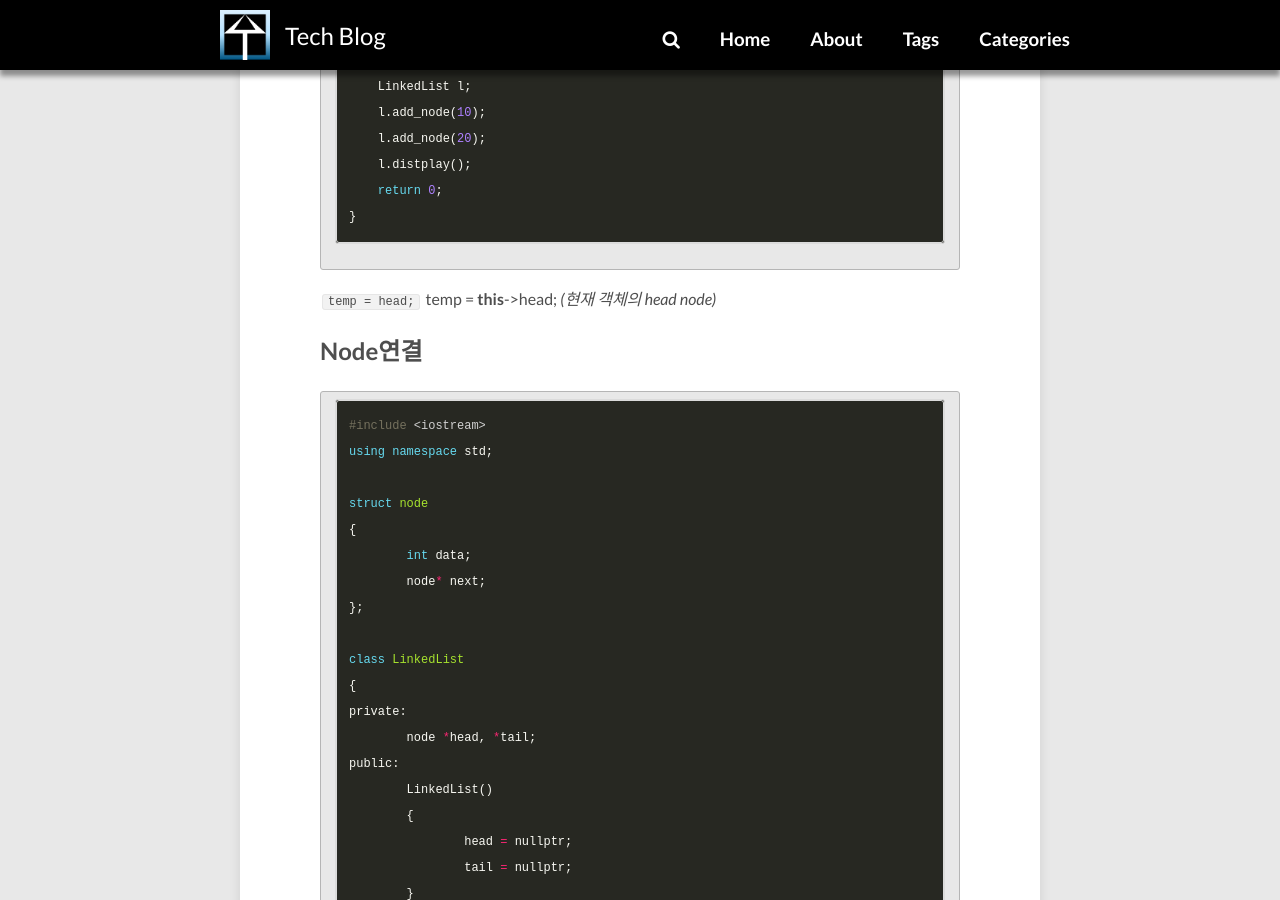
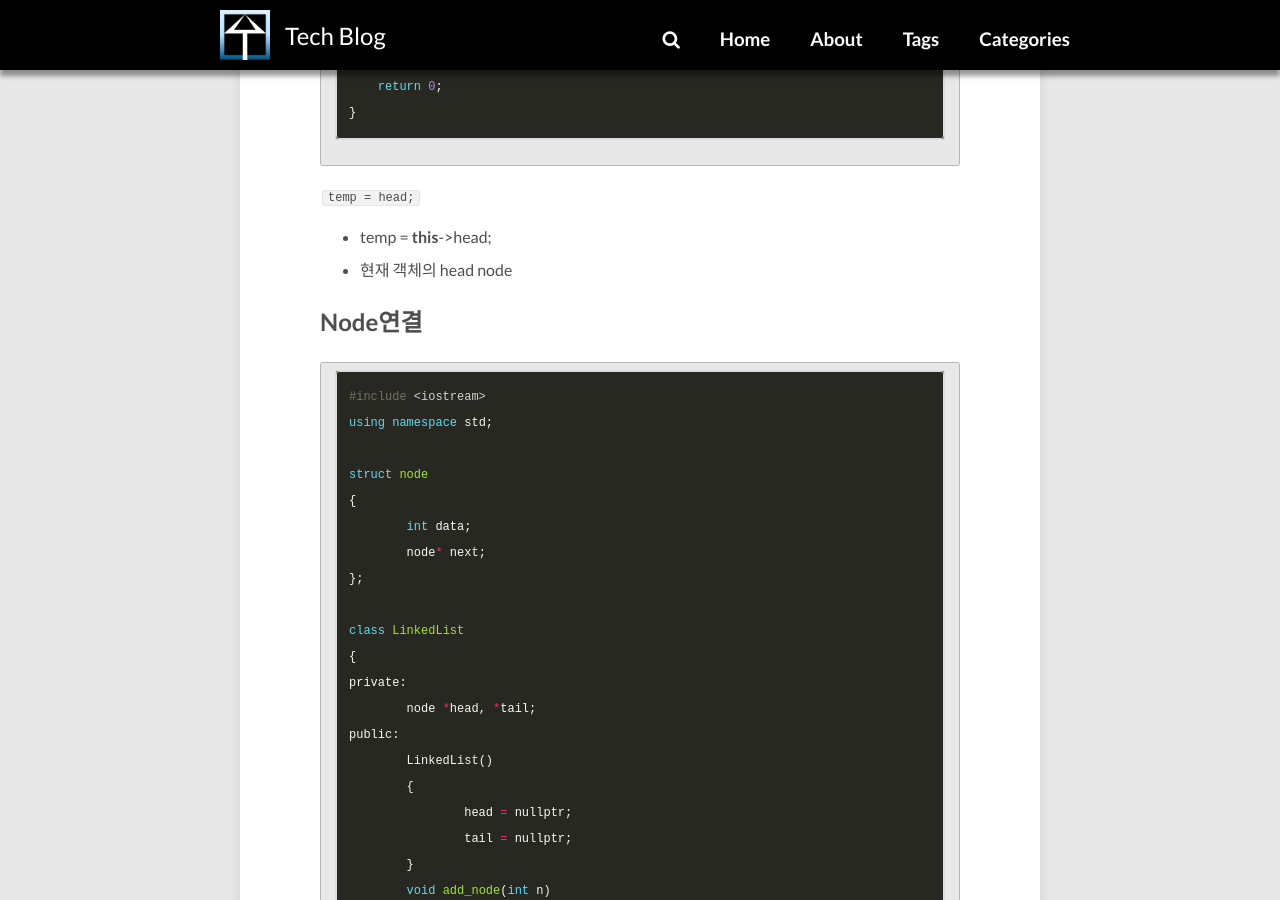
Before and after one commit to sujinsjlee/mg729.github.io, a Jekyll site: the page built from _posts/2020-01-14-DataStructure_(5)_LinkedList.md, in a window 1280 px wide and 900 px high, scrolled down 5804 px. Built offline with Jekyll 4.4.1, drawn with Linux system fonts in a browser that asks for light colours; nearby versions of some CDN libraries; comment, search, counter and statistics services are not loaded.

````diff
--- a/_posts/2020-01-14-DataStructure_(5)_LinkedList.md
+++ b/_posts/2020-01-14-DataStructure_(5)_LinkedList.md
@@ -234,7 +228,9 @@ int main()
 ```
 {: .notice}
 
- `temp = head;` temp = **this**->head;  *(현재 객체의 head node)*
+ `temp = head;`
+ * temp = **this**->head;
+ * 현재 객체의 head node
 
 
 ## Node연결
@@ -638,7 +634,7 @@ public:
         else
         {
             tail->next = temp;
-			tail = tail->next;
+		    tail = tail->next;
         }
     }
     node* gethead()
@@ -660,7 +656,7 @@ public:
             {
 	            cout << temp->data << endl;
 	            temp = temp->next;
-			}
+		    }
         }
     }
     void concatenate(node* a, node* b)
````
Also changed, not shown: other parts of _posts/2020-01-14-DataStructure_(5)_LinkedList.md (+0 -6 lines).
